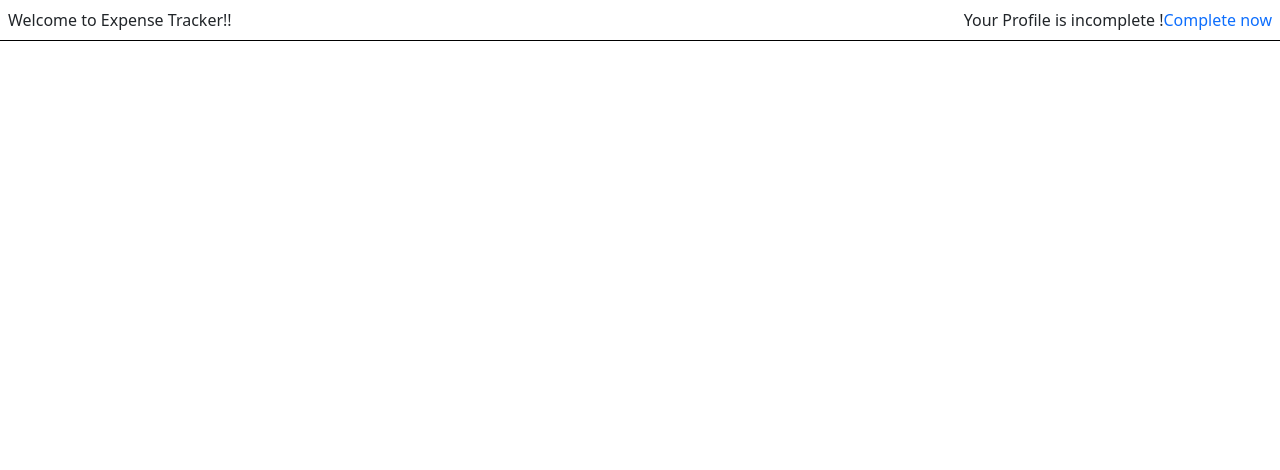
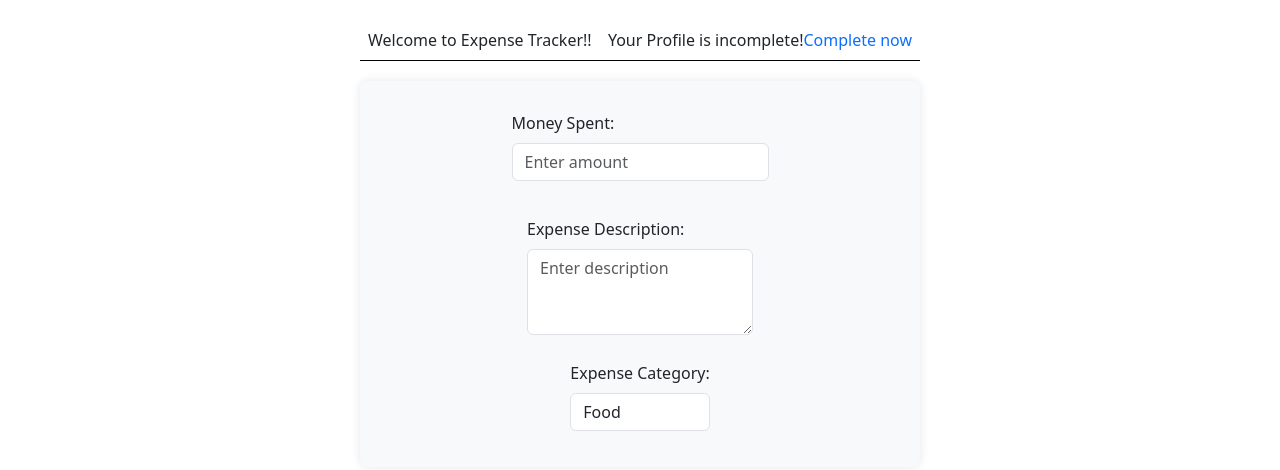
Before and after one commit to Kishore-1022/ExpenseTrackerProject, a React (Create React App) app: page /welcome in a window 1280 px wide. Shown: the top 470 px of the page. Built offline with nearby package versions, Linux system fonts and the light colour scheme.

Commit message:
adding expenses for tracking purposes

```diff
--- a/src/Welcome.js
+++ b/src/Welcome.js
@@ -1,21 +1,44 @@
-import React from 'react'
-import { Nav } from 'react-bootstrap'
+import React, { useRef } from 'react';
+import { Nav, Form } from 'react-bootstrap';
 
 const Welcome = () => {
+    const moneySpent = useRef();
+    const description = useRef();
+    const expenseCategory = useRef();
+    const expenseCategories = ["Food", "Petrol", "Salary", "Rent", "Other"];
+
     return (
-    <>
-    <div className='d-flex  justify-content-between top'>
+        <div className="welcome-container ">
+            <div className='d-flex justify-content-between top'>
                 <div>Welcome to Expense Tracker!!</div>
                 <div className='d-flex'>
-            <div>Your Profile is incomplete !</div>
-            <Nav.Link className="text-primary" href='/profile'> Complete now</Nav.Link>
+                    <div>Your Profile is incomplete!</div>
+                    <Nav.Link className="text-primary" href='/profile'>Complete now</Nav.Link>
                 </div>
             </div>
 
+            <Form className="welcome-form d-flex">
+                <Form.Group className="mb-3">
+                    <Form.Label>Money Spent:</Form.Label>
+                    <Form.Control type="number" placeholder="Enter amount" ref={moneySpent} />
+                </Form.Group>
 
-    </>
+                <Form.Group className="mb-3">
+                    <Form.Label>Expense Description:</Form.Label>
+                    <Form.Control as="textarea" rows={3} placeholder="Enter description" ref={description} />
+                </Form.Group>
 
-  )
-}
+                <Form.Group className="mb-3">
+                    <Form.Label>Expense Category:</Form.Label>
+                    <Form.Control as="select" ref={expenseCategory}>
+                        {expenseCategories.map((category, index) => (
+                            <option key={index}>{category}</option>
+                        ))}
+                    </Form.Control>
+                </Form.Group>
+            </Form>
+        </div>
+    );
+};
 
-export default Welcome
+export default Welcome;
--- a/src/index.css
+++ b/src/index.css
@@ -89,3 +89,32 @@ button.toggle-btn:hover {
   margin-right: 10px;
   font-weight: 600;
 }
+
+/* Welcome.css */
+
+.welcome-container {
+  max-width: 600px;
+  margin: 0 auto;
+  padding: 20px;
+}
+
+.top {
+  margin-bottom: 20px;
+}
+
+.welcome-form {
+  background-color: #f8f9fa;
+  padding: 20px;
+  border-radius: 8px;
+  box-shadow: 0 0 10px rgba(0, 0, 0, 0.1);
+}
+
+@media screen and (max-width: 768px) {
+  .welcome-container {
+      padding: 10px;
+  }
+
+  .welcome-form {
+      padding: 15px;
+  }
+}
```
Lines whose indentation alone changed are shown as unchanged.
